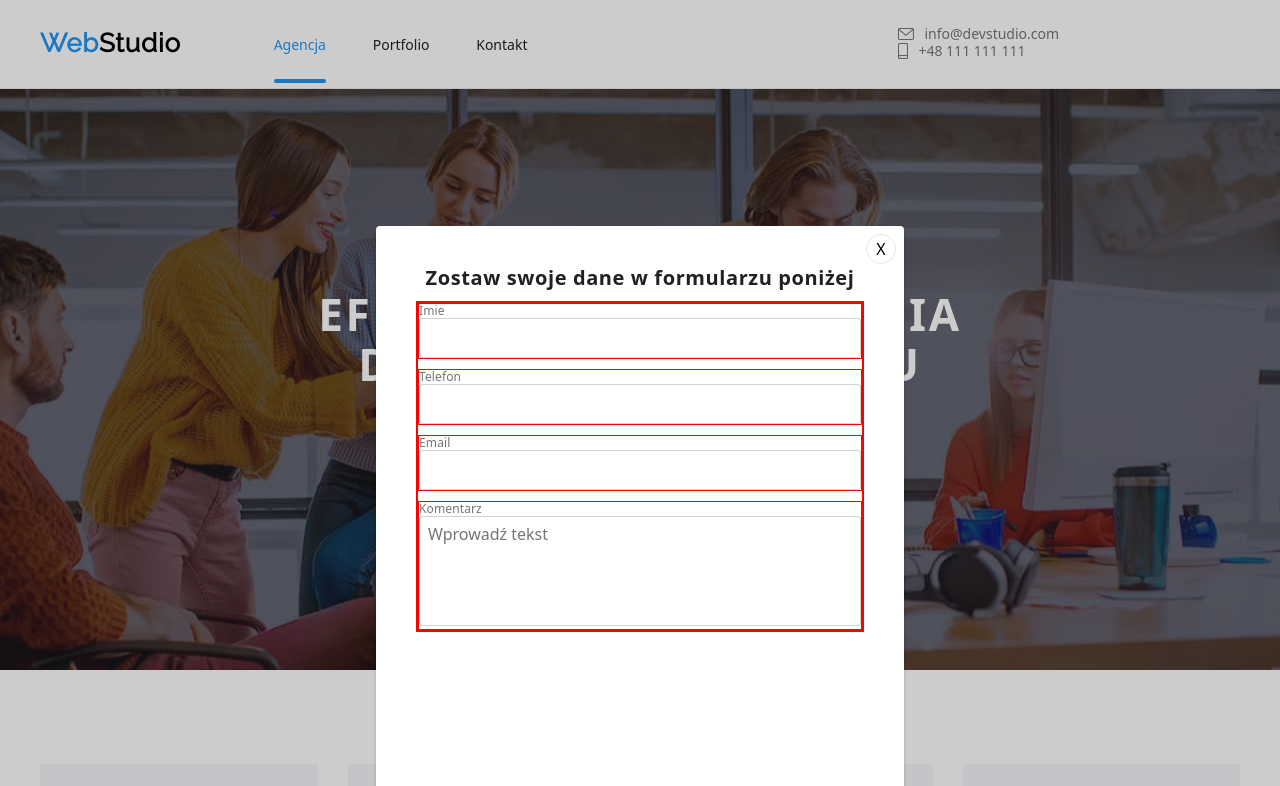
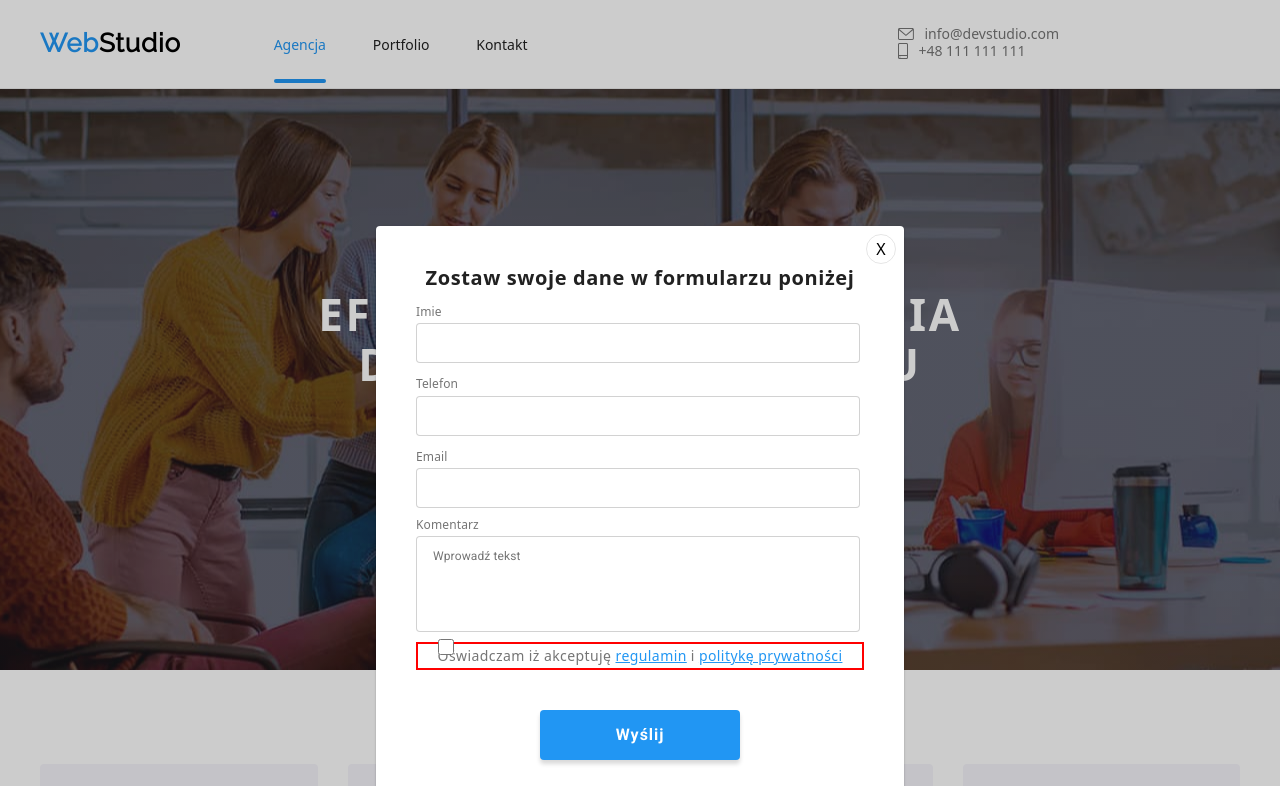
Before and after one commit to KRKDEV/goit-markup-hw-06, a plain HTML site: page index.html in a window 1280 px wide. Both pictures are taken after a click on the button "Zamów usługę". Shown: the top 786 px of the page. Drawn offline with nearby package versions, Linux system fonts and the light colour scheme.

Commit message:
Added basic css code to modal window

```diff
--- a/css/styles.css
+++ b/css/styles.css
@@ -643,8 +643,6 @@ body {
     0px 2px 1px rgba(0, 0, 0, 0.2);
   border-radius: 4px;
   margin-top: 226px;
-  display: block;
-  padding: 40px 40px 0px 40px;
 }
 
 .close-button {
@@ -673,22 +671,24 @@ body {
   text-align: center;
   letter-spacing: 0.03em;
   color: var(--dark-text-color);
+  margin-top: 40px;
 }
 
 .modal form {
-  border: 2px solid red;
+  /* border: 2px solid red; */
   margin-top: 12px;
+  width: 448px;
+  margin-left: 40px;
 }
 
 .modal ul {
-  display: block;
   list-style: none;
   padding: 0;
+  display: flex;
+  flex-direction: column;
 }
 
-.modal label {
-  display: flex;
-  flex-direction: column;
+.form-label {
   color: var(--bright-text-color);
   font-size: 12px;
   line-height: 14px;
@@ -698,8 +698,9 @@ body {
 .modal input {
   border: 1px solid rgba(33, 33, 33, 0.2);
   border-radius: 4px;
-  width: 100%;
+  width: 99%;
   height: 40px;
+  margin-top: 4px;
 }
 
 .modal li:not(:last-child) {
@@ -707,15 +708,71 @@ body {
 }
 
 .modal textarea {
-  width: 100%;
-  padding-left: 12px;
-  padding-top: 5px;
-  padding: 8px;
+  max-width: 99%;
+  max-height: 120px;
   resize: none;
   border: 1px solid rgba(33, 33, 33, 0.2);
   border-radius: 4px;
+  padding: 12px 16px 12px 16px;
+  margin-top: 4px;
+  font-family: "Roboto";
+  line-height: 14px;
+  letter-spacing: 0.01em;
+  color: rgba(117, 117, 117, 0.5);
 }
 
-.modal li {
-  border: 1px solid red;
+.input-checkbox {
+  max-width: 16px;
+  padding: 0;
+  position: absolute;
+  bottom: 1px;
 }
+
+.form-comment {
+  display: flex;
+  flex-direction: column;
+  font-size: 12px;
+  line-height: 14px;
+  letter-spacing: 0.01em;
+  color: var(--bright-text-color);
+}
+
+.form-checkbox {
+  font-size: 14px;
+  line-height: 24px;
+  letter-spacing: 0.03em;
+  color: #757575;
+  text-align: center;
+  position: relative;
+}
+
+.form-checkbox a {
+  color: var(--blue-text-color);
+}
+
+.checkbox-wrapper {
+  display: flex;
+  border: 2px solid red;
+  justify-content: center;
+}
+
+.form-button {
+  display: flex;
+  justify-content: center;
+  margin-top: 30px;
+}
+.form-button-submit {
+  width: 200px;
+  height: 50px;
+  background-color: var(--button-primary-color);
+  color: #ffffff;
+  cursor: pointer;
+  box-shadow: 0px 4px 4px rgba(0, 0, 0, 0.15);
+  border-radius: 4px;
+  border: none;
+  font-family: "Roboto";
+  font-weight: 700;
+  font-size: 16px;
+  line-height: 30px;
+  letter-spacing: 0.06em;
+}
--- a/index.html
+++ b/index.html
@@ -340,10 +340,25 @@
                 <p>Zostaw swoje dane w formularzu poniżej</p>
                 <form>
                     <ul>
-                        <li><label>Imie</label><input type="text" /></li>
-                        <li><label>Telefon</label><input type="tel" /></li>
-                        <li><label>Email</label><input type="email" /></li>
-                        <li><label>Komentarz</label><textarea rows="5" placeholder="Wprowadź tekst"></textarea></li>
+                        <li>
+                            <label class="form-label">Imie<input type="text" /></label>
+                        </li>
+                        <li>
+                            <label class="form-label">Telefon<input type="tel" /></label>
+                        </li>
+                        <li>
+                            <label class="form-label">Email<input type="email" /></label>
+                        </li>
+                        <li>
+                            <label class="form-comment">Komentarz<textarea rows="5" placeholder="Wprowadź tekst"></textarea></label>
+                        </li>
+                        <li class="checkbox-wrapper">
+                            <label class="form-checkbox"><input class="input-checkbox" type="checkbox" />Oświadczam iż akceptuję <a href="">regulamin</a> i <a href="">politykę prywatności</a></label>
+                        </li>
+
+                        <li class="form-button">
+                            <button class="form-button-submit" type="submit">Wyślij</button>
+                        </li>
                     </ul>
                 </form>
             </div>
```
